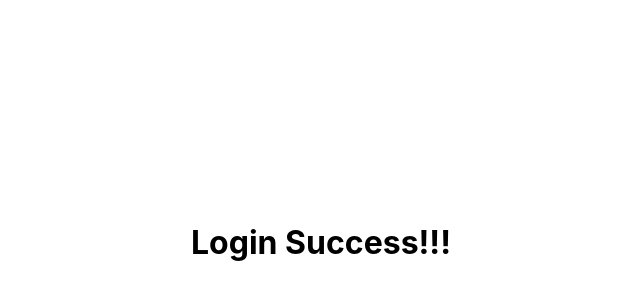
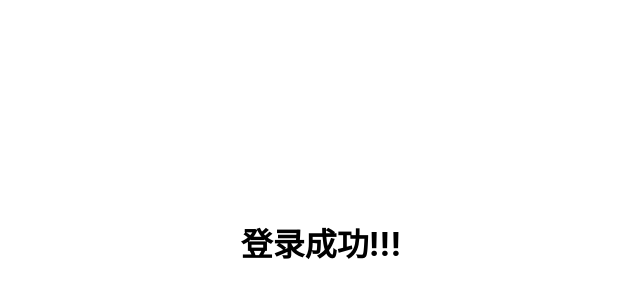
Before and after one commit to Feudalman/login-frontend, a React (Create React App) app: page /index in a window 1280 px wide. Shown: the part 158-458 px from the top of the page, without its empty margins (319-959 px from the left). Built offline with nearby package versions, Linux system fonts and the light colour scheme.

Commit message:
fix：测试

```diff
--- a/src/views/Index/index.jsx
+++ b/src/views/Index/index.jsx
@@ -6,7 +6,7 @@ import './index.scss'
 export default function Index() {
     return (
         <div className='Index'>
-            <h1>Login Success!!!</h1>
+            <h1>登录成功!!!</h1>
         </div>
     )
 }
```
